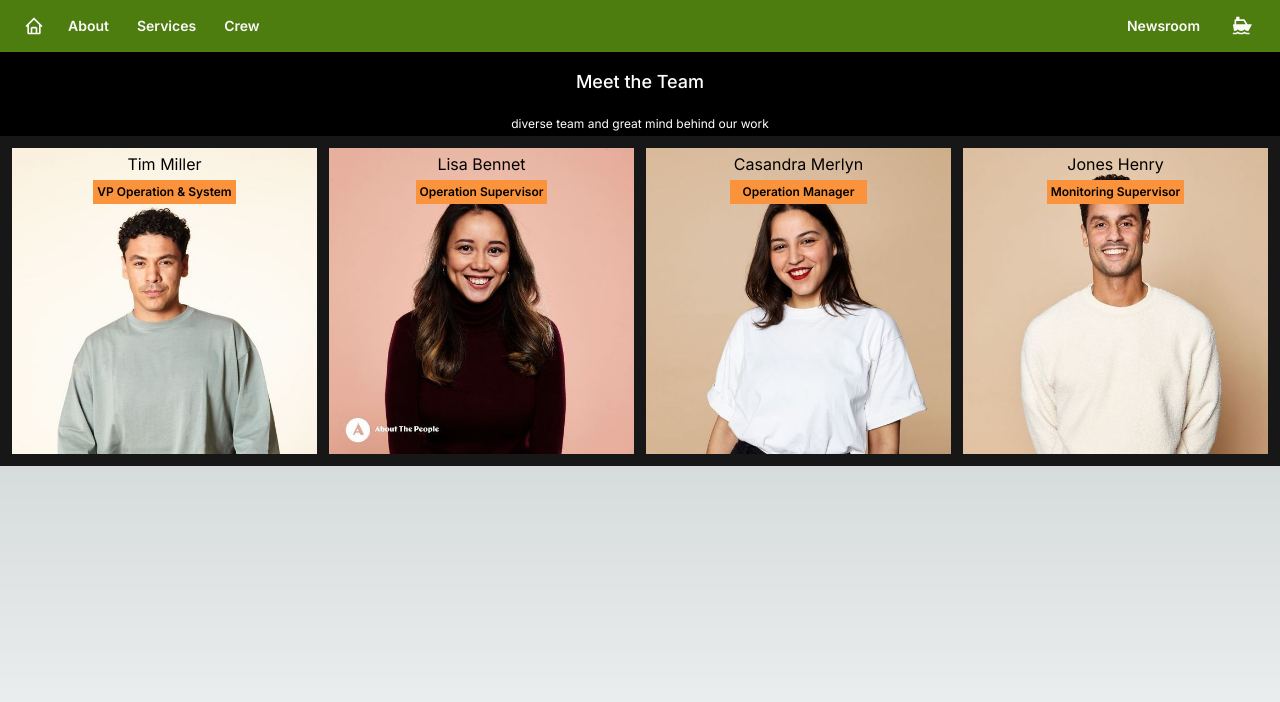
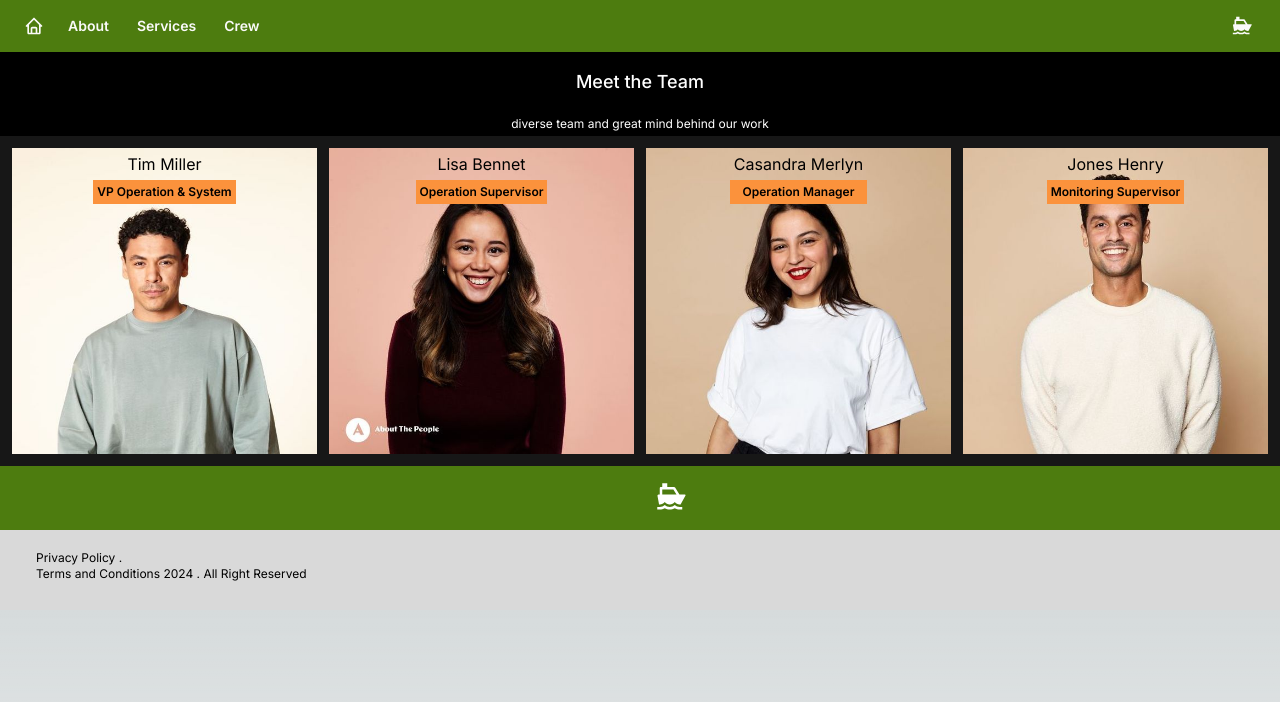
Before and after one commit to keziaaprillia/code-challenge, a Next.js app: page /teams in a window 1280 px wide. Shown: the top 702 px of the page. Built offline with nearby package versions, Linux system fonts and the light colour scheme.

Commit message:
adding closing component

```diff
--- a/src/app/component/closing.jsx
+++ b/src/app/component/closing.jsx
@@ -1,8 +1,23 @@
+"use client";
+import Link from "next/link";
+import { RiShip2Fill } from "react-icons/ri";
+
 function ClosingComponent() {
   return (
     <>
       {" "}
-      <div className="bg-[#D9D9D9] w-full h-40 "> </div>
+      <div className="bg-lime-700 flex w-full h-16 ">
+        <Link
+          href="/"
+          className="text-white hover:bg-white hover:text-black rounded-full p-4 ml-[50%] "
+        >
+          <RiShip2Fill className="h-[30px] w-[30px]" />
+        </Link>
+      </div>
+      <div className="bg-[#D9D9D9] text-xs gap-4 px-9 p-5 w-full h-20 ">
+        <div>Privacy Policy .</div>
+        <div>Terms and Conditions 2024 . All Right Reserved</div>
+      </div>
     </>
   );
 }
--- a/src/app/component/culture.jsx
+++ b/src/app/component/culture.jsx
@@ -5,25 +5,25 @@ import teamphoto from "../../assets/teamphoto.png";
 function CultureComponent() {
   return (
     <>
-      <div className="grid grid-cols-3 bg-lime-700 h-[100%]">
-        <div className="p-2 flex flex-col  hover:text-[#DDE485] text-xl max-sm:text-base font-semibold mt-[30%] ml-[10%] max-lg:mt-[20%] max-lg:ml-[9%]  max-sm:mt-[15%] max-sm:ml-[9%] ">
+      <div className="grid grid-cols-3  bg-[#6A8E4E] h-[100%]">
+        <div className="p-2 flex flex-col hover:text-[#DDE485] text-white text-xl max-sm:text-base font-semibold mt-[30%] ml-[10%] max-lg:mt-[20%] max-lg:ml-[9%]  max-sm:mt-[15%] max-sm:ml-[9%] ">
           Our Culture & Values
           <div className="mt-[10%] ">
-            <button className="hover:bg-[#DDE485] max-sm:text-xs text-sm text-left hover:text-black p-1 rounded-md text-stone-50">
+            <button className="hover:bg-[#DDE485] max-sm:text-xs text-sm text-left text-white p-1 rounded-md ">
               Customer-Centric
             </button>
-            <button className="hover:bg-[#DDE485] max-sm:text-xs text-sm hover:text-black p-1 rounded-md text-stone-50">
+            <button className="hover:bg-[#DDE485] max-sm:text-xs text-sm text-white p-1 rounded-md">
               Consistency
             </button>
           </div>
           <div className=" ">
-            <button className="hover:bg-[#DDE485] max-sm:text-xs text-sm text-left hover:text-black p-1 rounded-md text-stone-50">
+            <button className="hover:bg-[#DDE485] max-sm:text-xs text-sm text-left text-white p-1 rounded-md ">
               Continuous Improvement
             </button>
-            <button className="hover:bg-[#DDE485] max-sm:text-xs text-sm hover:text-black p-1 rounded-md text-stone-50">
+            <button className="hover:bg-[#DDE485] max-sm:text-xs text-sm text-white p-1 rounded-md ">
               Compliance
             </button>
-            <button className="hover:bg-[#DDE485] max-sm:text-xs text-sm hover:text-black p-1 rounded-md text-stone-50">
+            <button className="hover:bg-[#DDE485] max-sm:text-xs text-sm text-white p-1 rounded-md ">
               Collaboration
             </button>
           </div>
--- a/src/app/component/navbar.jsx
+++ b/src/app/component/navbar.jsx
@@ -76,9 +76,9 @@ function NavbarComponents() {
           )}
         </div>
         <div className="flex px-3 gap-4 text-sm">
-          <div className="hover:bg-white hover:text-black p-2 rounded-full text-stone-50 font-semibold">
+          {/* <div className="hover:bg-white hover:text-black p-2 rounded-full text-stone-50 font-semibold">
             Newsroom
-          </div>
+          </div> */}
           {/* logo */}
           <div className="hover:bg-white hover:text-black p-2 rounded-full text-stone-50 font-semibold">
             <RiShip2Fill className="h-[20px] w-[20px]" />
--- a/src/app/component/teams.jsx
+++ b/src/app/component/teams.jsx
@@ -23,7 +23,7 @@ function TeamComponent() {
       grid sm:grid-cols-1 md:grid-cols-2 lg:grid-cols-3 xl:grid-cols-4"
       >
         <div className=" flex justify-center text-center">
-          <Image src={team1} className="object-fit" />
+          <Image src={team1} className="object-fit " />
           <div className=" absolute">
             <div className=" text-ms p-1">Tim Miller</div>
             <div className="text-xs bg-orange-400 p-1 font-semibold ">
--- a/src/app/component/testi.jsx
+++ b/src/app/component/testi.jsx
@@ -13,18 +13,18 @@ function TestiComponent() {
     <>
       {/* grid content */}
       <div className="grid grid-cols-2 h-[400px] items-center bg-white">
-        <div className="py-24 px-24 max-sm:px-10 text-black max-sm:py-9 hover:text-white font-semibold text-xl">
+        <div className=" p-40 max-sm:px-10 text-black max-sm:py-9 hover:text-white font-semibold text-xl">
           What our client say?
         </div>
 
         <div className=" grid gap-4 grid-rows-4 text-black justify-center md:translate-y-10 max-sm:justify-items-end max-sm:hidden">
           <div className=" bg-zinc-50 hover:bg-[#DDE485] hover:shadow-lg py-2 px-2 max-w-60 rounded-md ">
             <div className=" inline-flex">
-              <div className=" mr-5 ml-2 h-10 w-10 text-[11px] text-center">
+              <div className="mr-5 ml-2  h-10 w-10 text-[11px] text-center">
                 <Image src={avatar1} className=" object-cover rounded-full" />
                 Anthony
               </div>
-              <div className=" text-[10.5px] p-2 h-14 w-40 bg-white rounded-md ">
+              <div className="text-[10.5px] p-2 h-14 w-40 bg-white rounded-md ">
                 My order deliver on-time!
               </div>
             </div>
@@ -66,10 +66,7 @@ function TestiComponent() {
             <div className="bg-zinc-50 hover:bg-[#DDE485] text-black w-[155px] h-[155px] text-center rounded-md">
               <div className="flex flex-col gap-2 p-2  text-[11px]">
                 <div className=" mr-5 ml-2 h-10 w-10 text-center">
-                  <Image
-                    src={avatar1}
-                    className="py-1 object-cover rounded-full"
-                  />
+                  <Image src={avatar1} className="object-cover rounded-full" />
                   Anthony
                 </div>
                 <div className="text-[10.5px] translate-y-5 p-2 h-16 w-22 bg-white rounded-md">
--- a/src/app/teams/page.jsx
+++ b/src/app/teams/page.jsx
@@ -1,3 +1,4 @@
+import ClosingComponent from "../component/closing";
 import NavbarComponents from "../component/navbar";
 import TeamComponent from "../component/teams";
 
@@ -7,6 +8,7 @@ function TeamPage() {
       <NavbarComponents />
 
       <TeamComponent />
+      <ClosingComponent />
     </>
   );
 }
```
Also changed, not shown: src/app/about/page.jsx (+2 -0 lines), src/app/service/page.jsx (+4 -0 lines).
